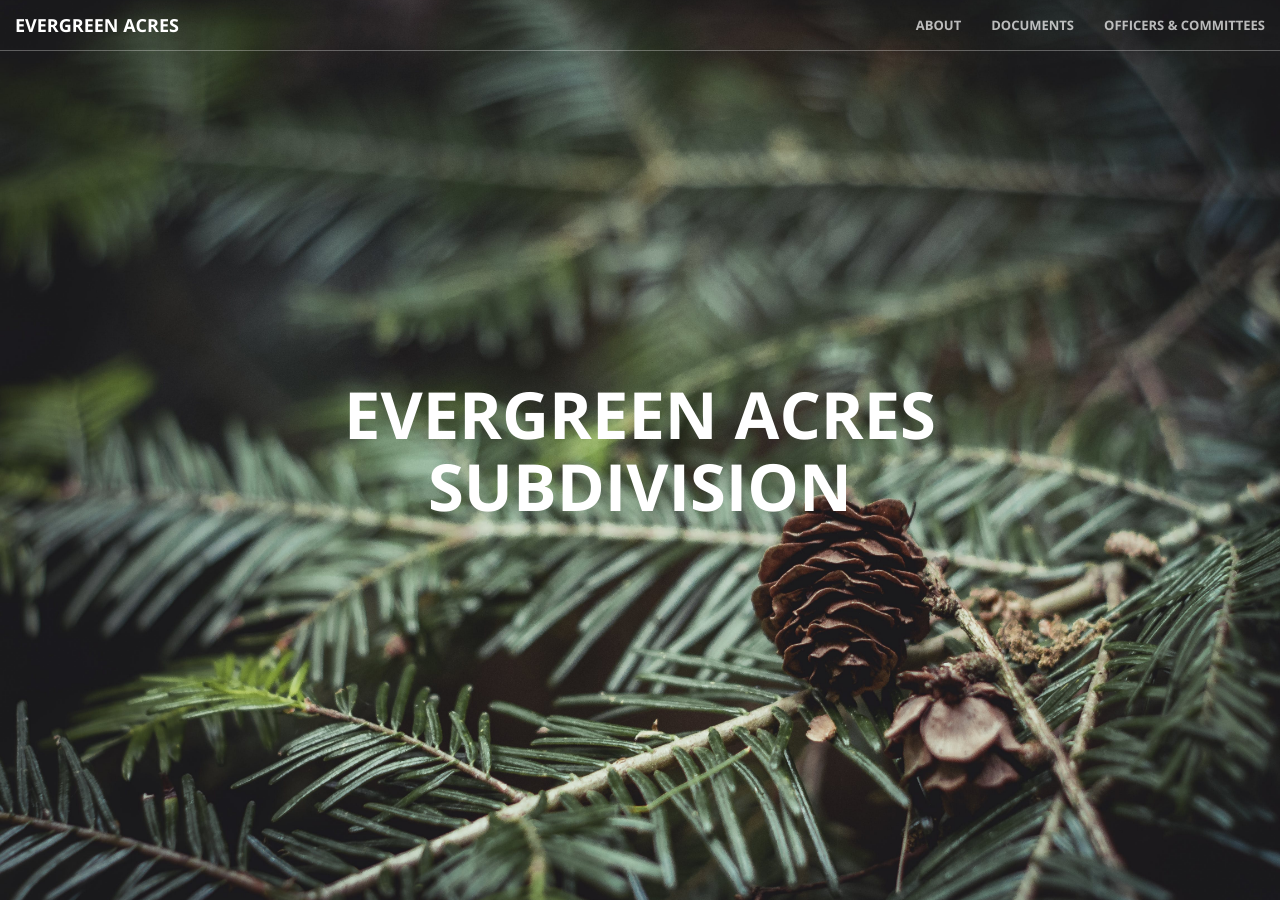
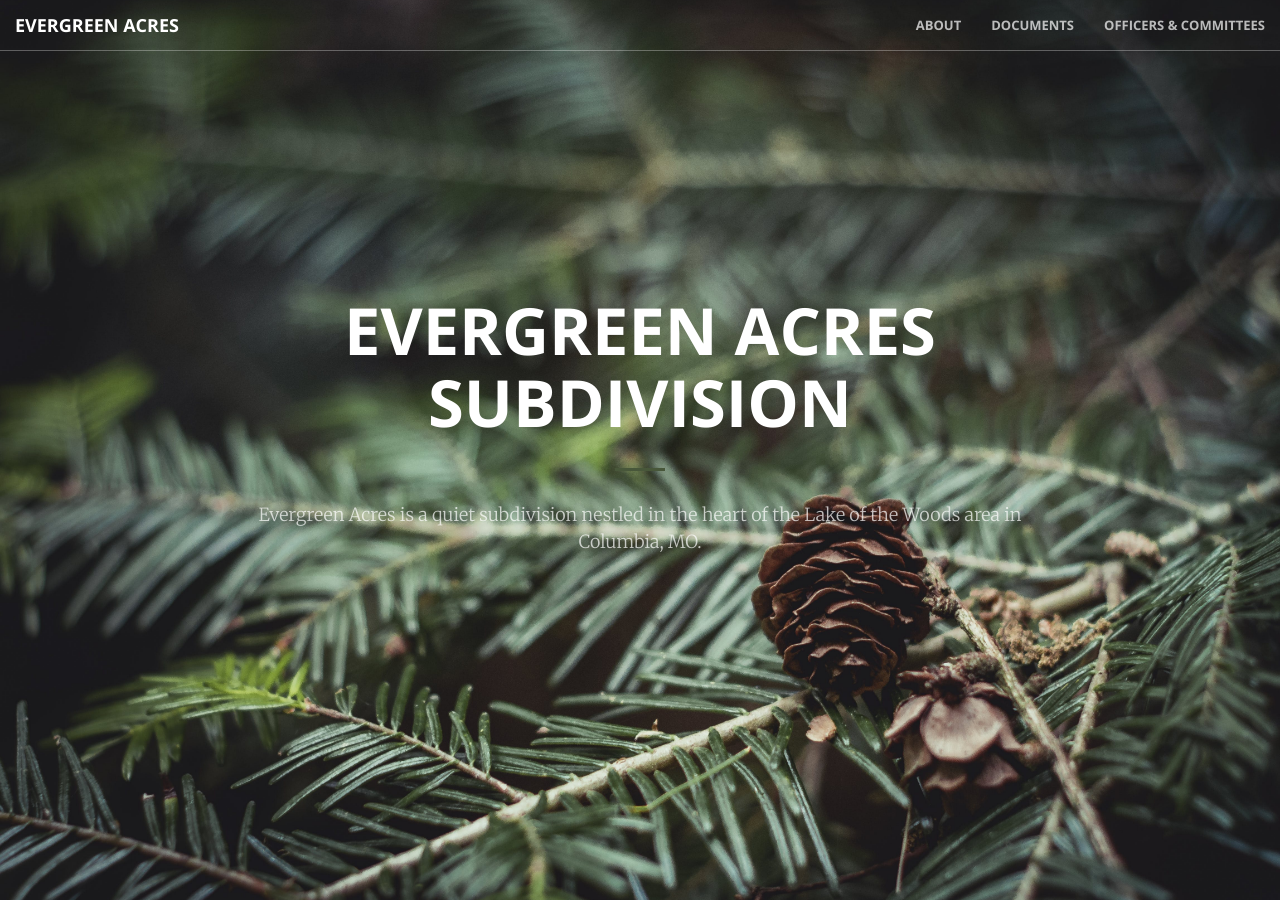
Before and after one commit to bnwoods/evergreen-acres-site, a Jekyll site: the page built from index.html, in a window 1280 px wide and 900 px high. Built offline with Jekyll 4.4.1, drawn with Linux system fonts in a browser that asks for light colours.

Commit message:
Update banner.html

```diff
--- a/_includes/banner.html
+++ b/_includes/banner.html
@@ -2,6 +2,8 @@
     <div class="header-content">
         <div class="header-content-inner">
             <h1>Evergreen Acres Subdivision</h1>
+            <hr>
+            <p>Evergreen Acres is a quiet subdivision nestled in the heart of the Lake of the Woods area in Columbia, MO. </p>
         </div>
     </div>
 </header>
```
